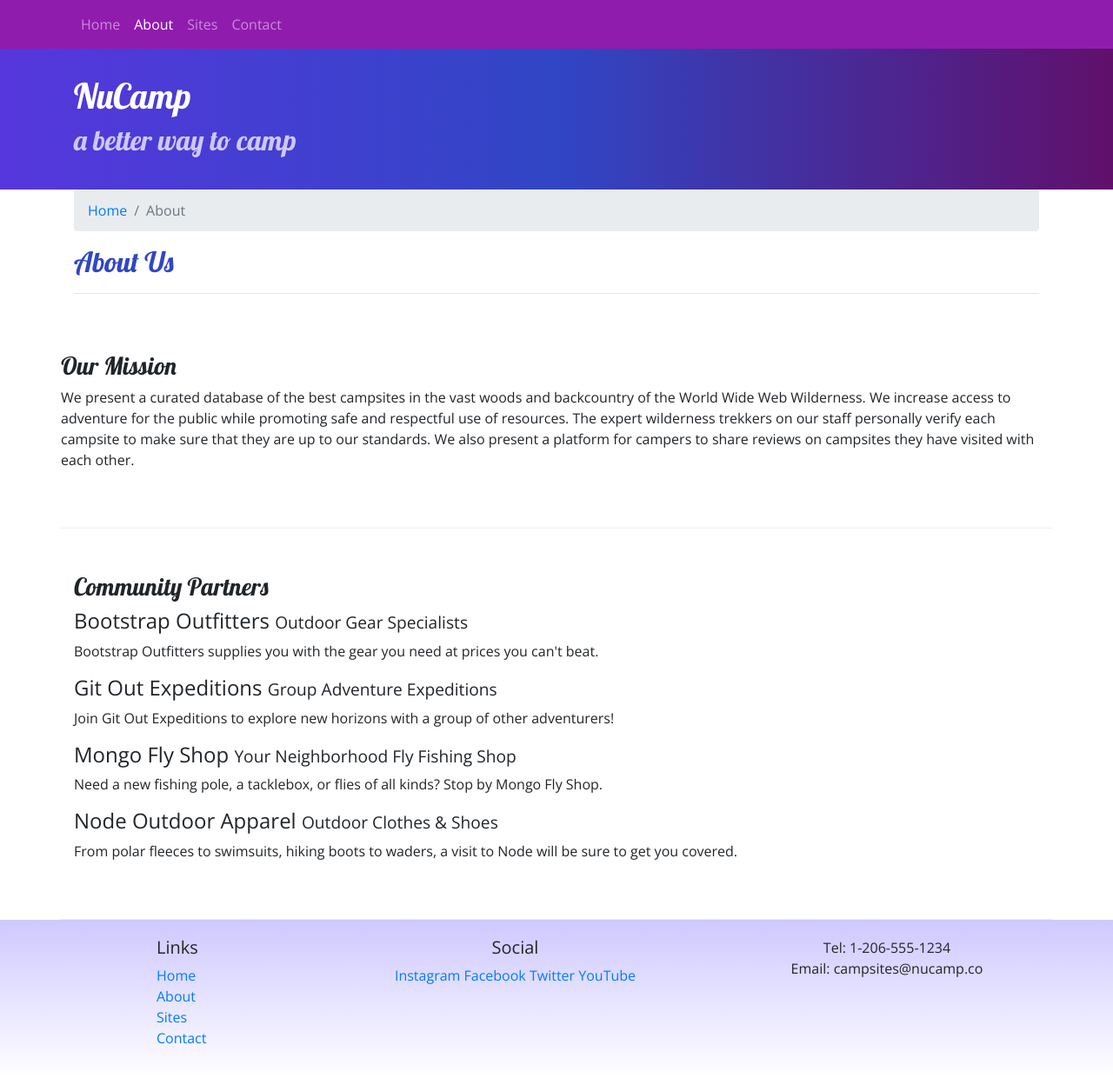
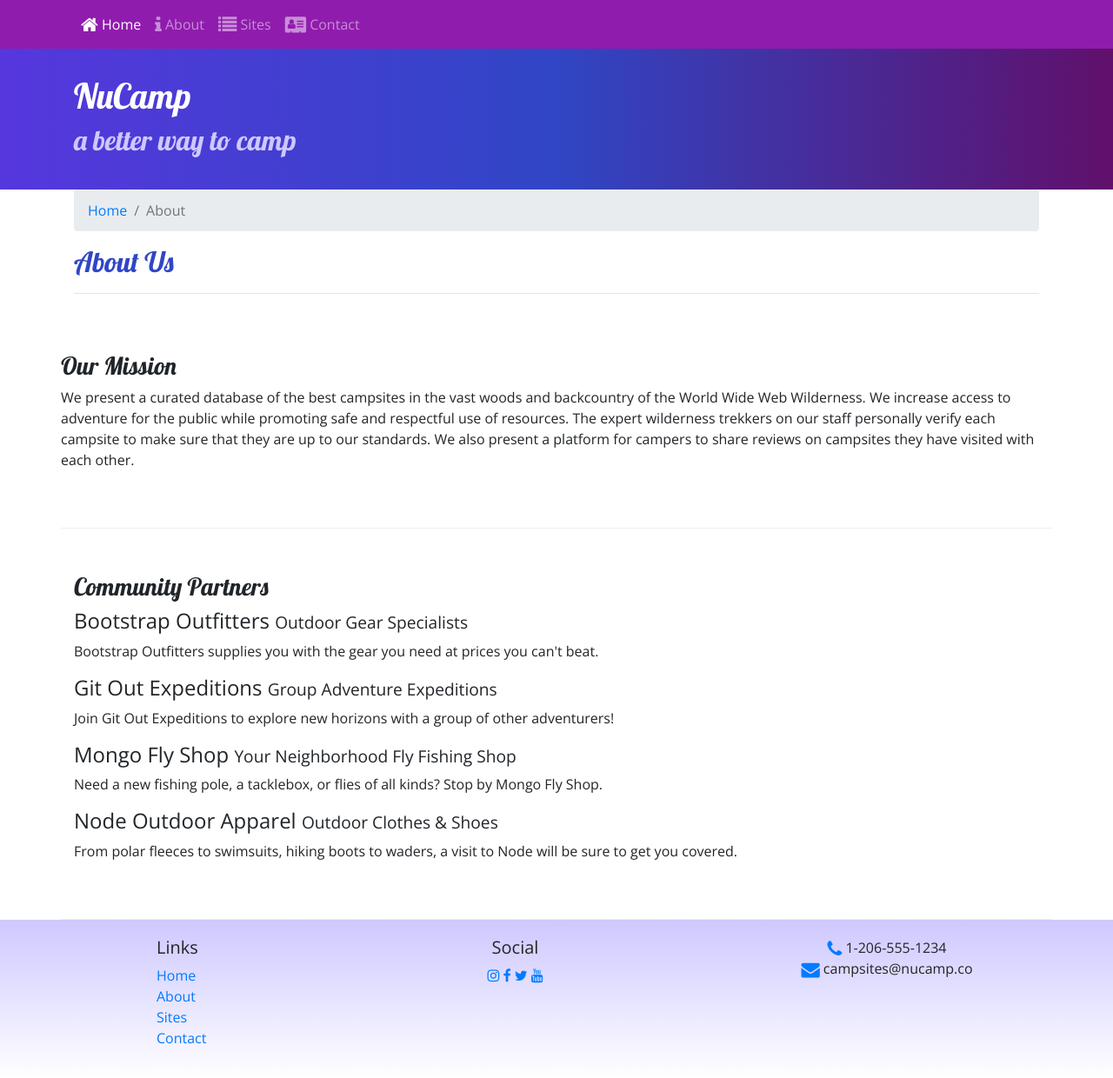
Before and after one commit to felsonm/nucampsite, a website: page aboutus.html in a window 1280 px wide. Shown: the whole page at 87% size. Drawn offline with nearby package versions, Linux system fonts and the light colour scheme.

Commit message:
Icon Fonts

```diff
--- a/aboutus.html
+++ b/aboutus.html
@@ -17,6 +17,9 @@
     <link rel="stylesheet" href="https://fonts.googleapis.com/css?family=Lobster|Open+Sans" />
     <link rel="stylesheet" href="css/styles.css" />
 
+    <!-- Additional CSS must be placed after Bootstrap CSS -->
+    <link rel="stylesheet" href="node_modules/font-awesome/css/font-awesome.min.css" />
+
     <title>NuCamp: A Better Way To Camp</title>
 </head>
 <nav class="navbar navbar-expand-sm navbar-dark sticky-top">
@@ -26,10 +29,10 @@
     </button>
     <div class="collapse navbar-collapse" id="nucampNavbar">
         <ul class="navbar-nav">
-            <li class="nav-item"><a class="nav-link" href="index.html">Home</a></li>
-            <li class="nav-item active"><a class="nav-link" href="#">About</a></li>
-            <li class="nav-item"><a class="nav-link" href="#">Sites</a></li>
-            <li class="nav-item"><a class="nav-link" href="#">Contact</a></li>
+            <li class="nav-item active"><a class="nav-link" href="#"><i class="fa fa-home fa-lg"></i> Home</a></li>
+            <li class="nav-item"><a class="nav-link" href="aboutus.html"><i class="fa fa-info fa-lg"></i> About</a></li>
+            <li class="nav-item"><a class="nav-link" href="#"><i class="fa fa-list fa-lg"></i> Sites</a></li>
+            <li class="nav-item"><a class="nav-link" href="#"><i class="fa fa-address-card fa-lg"></i> Contact</a></li>
     </ul>
     </div>
     </div>
@@ -110,14 +113,14 @@
                 </div>
                 <div class="col-6 col-sm-5 text-center">
                     <h5>Social</h5>
-                    <a href="http://instagram.com/">Instagram</a>
-                    <a href="http://facebook.com/">Facebook</a>
-                    <a href="http://twitter.com/">Twitter</a>
-                    <a href="http://youtube.com/">YouTube</a>
+                    <a href="http://instagram.com/"><i class="fa fa-instagram"></i></a>
+                    <a href="http://facebook.com/"><i class="fa fa-facebook"></i></a>
+                    <a href="http://twitter.com/"><i class="fa fa-twitter"></i></a>
+                    <a href="http://youtube.com/"><i class="fa fa-youtube"></i></a>
                 </div>
                 <div class="col-sm-4 text-center">
-                    Tel: 1-206-555-1234<br />
-                    Email: campsites@nucamp.co
+                    <i class="fa fa-phone fa-lg text-primary"></i> 1-206-555-1234<br />
+                    <i class="fa fa-envelope fa-lg text-primary"></i> campsites@nucamp.co
                 </div>
             </div>
         </div>
--- a/package.json
+++ b/package.json
@@ -15,6 +15,7 @@
   },
   "dependencies": {
     "bootstrap": "^4.5.2",
+    "font-awesome": "^4.7.0",
     "jquery": "^3.5.1",
     "popper.js": "^1.16.1"
   }
```
Also changed, not shown: index.html (+13 -10 lines), 1 other file.
